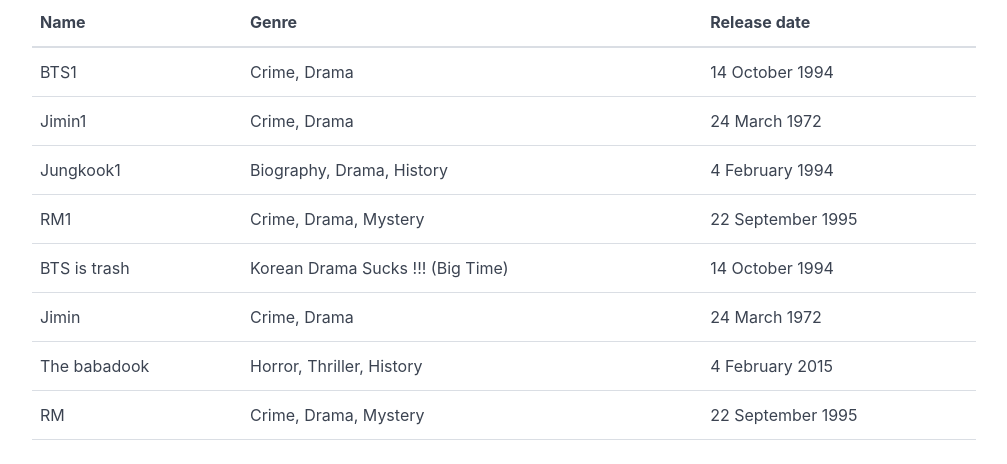
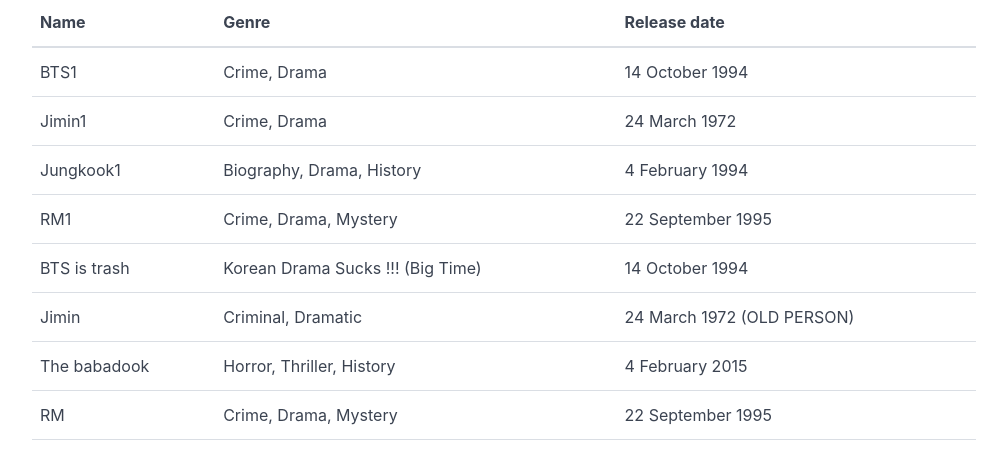
Before and after one commit to dilasha/git-workshop, a plain HTML site: page index.html in a window 1280 px wide. Shown: the part 70-534 px from the top of the page, without its empty margins (136-1143 px from the left). Drawn offline with nearby package versions, Linux system fonts and the light colour scheme.

Commit message:
commit this

```diff
--- a/index.html
+++ b/index.html
@@ -53,8 +53,8 @@
         </tr>
         <tr>
           <td>Jimin</td>
-          <td>Crime, Drama</td>
-          <td>24 March 1972</td>
+          <td>Criminal, Dramatic</td>
+          <td>24 March 1972 (OLD PERSON)</td>
         </tr>
         <tr>
           <td>The babadook</td>
```
